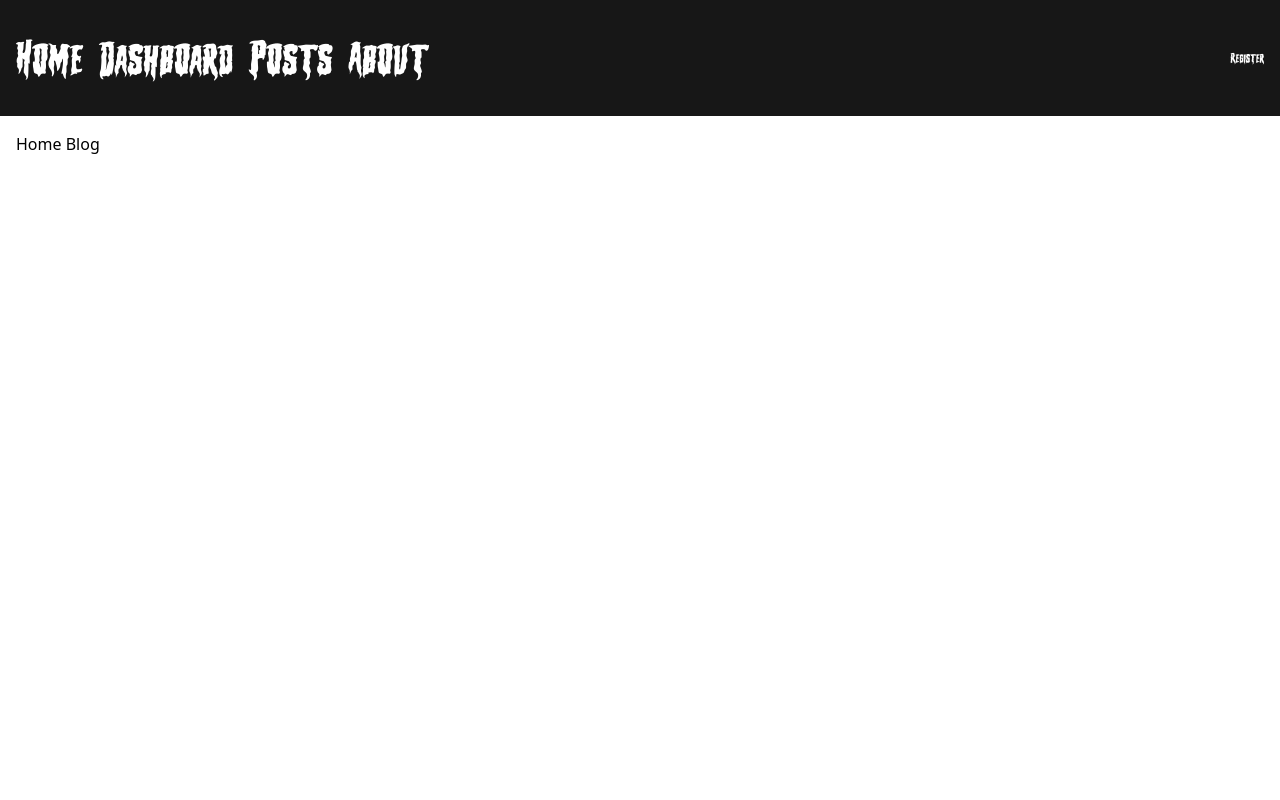
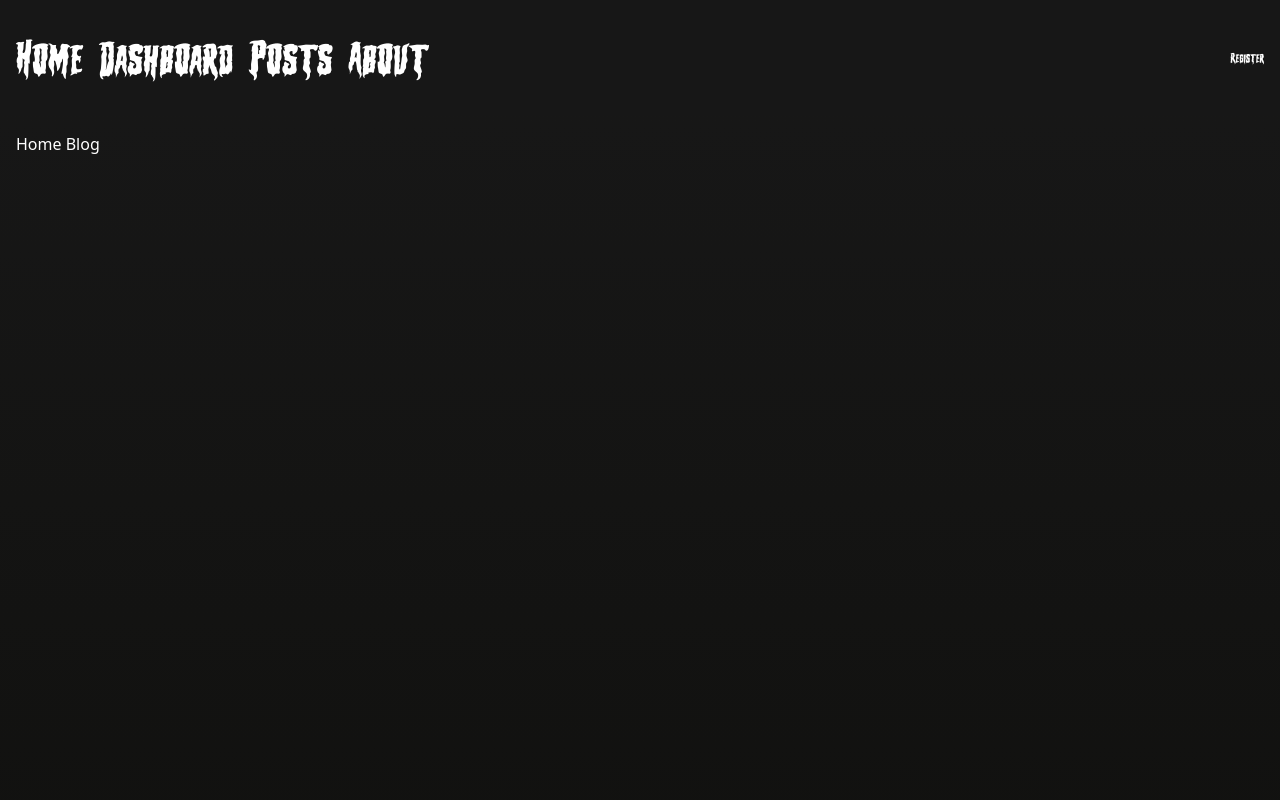
Before and after one commit to guitar6029/myblog, a Next.js app: page / in a window 1280 px wide. Shown: the top 800 px of the page. Built offline with nearby package versions, Linux system fonts and the light colour scheme.

Commit message:
added bg color to body

```diff
--- a/src/app/globals.scss
+++ b/src/app/globals.scss
@@ -1,12 +1,24 @@
 @tailwind base;
 @tailwind components;
 @tailwind utilities;
+
+html{
+    box-sizing: border-box;
+    padding: 0;
+    margin: 0;
+}
+
+
+body {
+    background: linear-gradient(to bottom, #181818, #0f0f0d);
+    color: #fff;
+}
 
 
 .link-text{
     font-size: 3.5rem;
     transition: all 0.2s ease-in-out;
     &:hover{
-        color: #eb1111;
+        color: #f6fa12;
     }
 }
```
